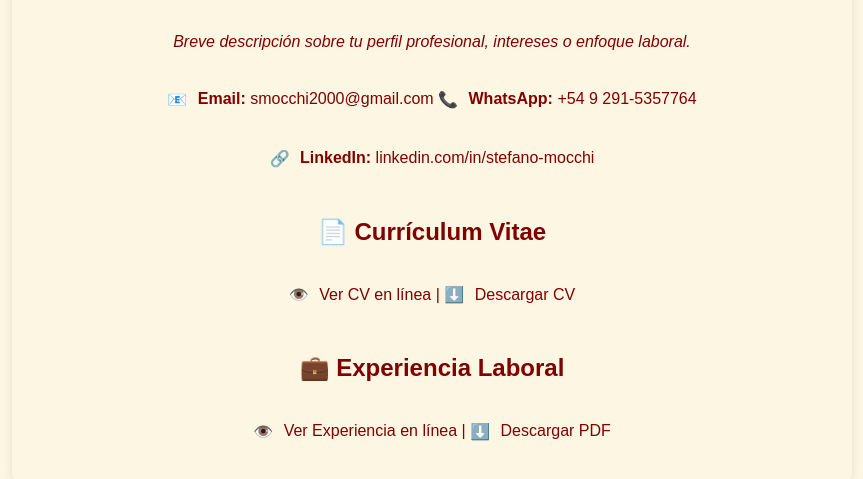
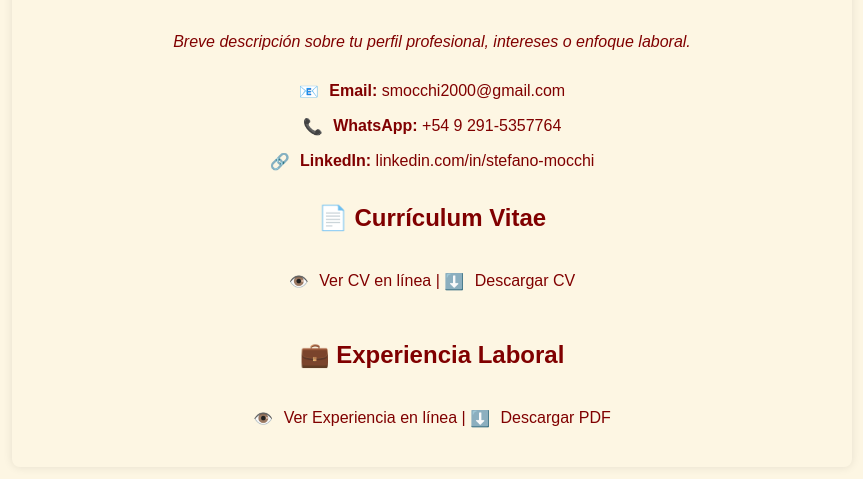
Before and after one commit to stefanomocchi/stefanomocchi.github.io, a plain HTML site: page index.html in a window 1280 px wide. Shown: the part 139-618 px from the top of the page, without its empty margins (208-1071 px from the left). Drawn offline with Linux system fonts and the light colour scheme.

Commit message:
Update index.html

```diff
--- a/index.html
+++ b/index.html
@@ -37,6 +37,10 @@
       margin-bottom: 10px;
       text-align: center;
       display: block;
+    }
+    .link-group p {
+      display: block;
+      margin: 8px 0;
     }
     a {
       color: #800000;
```
